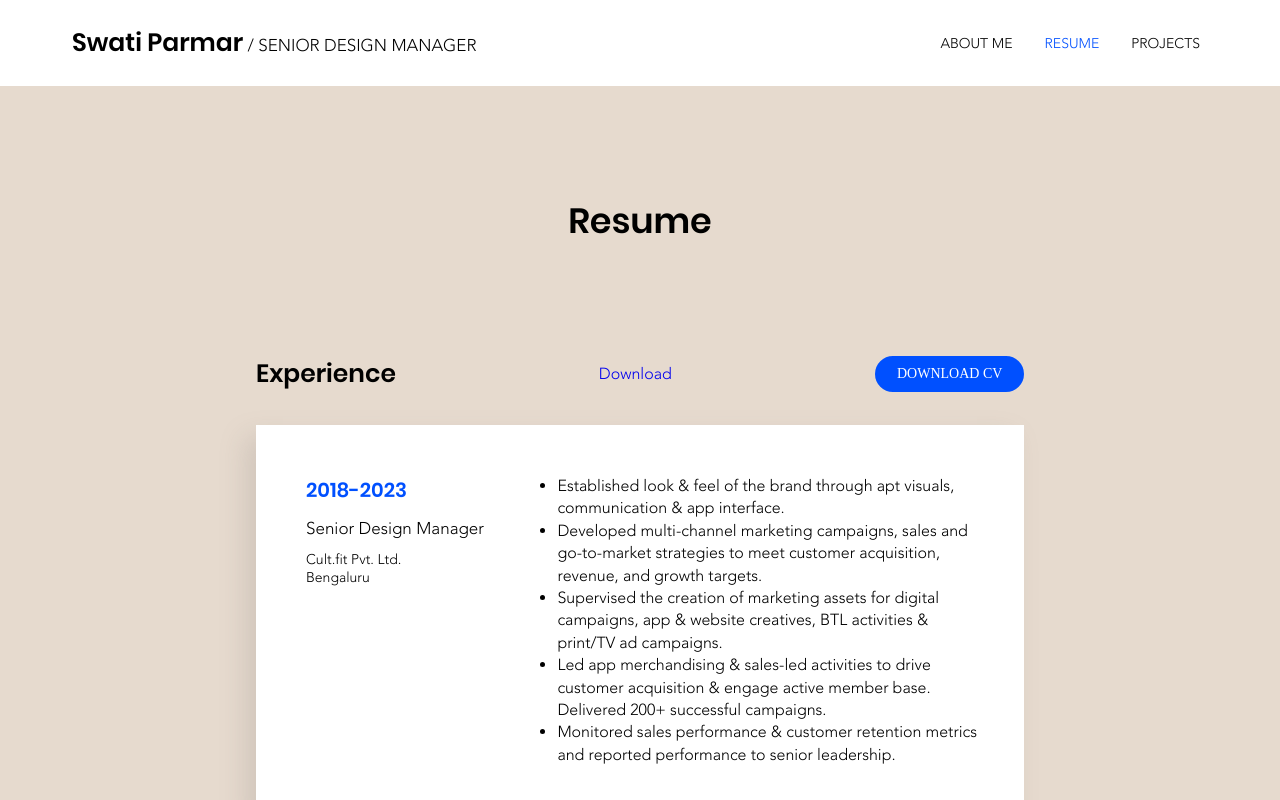
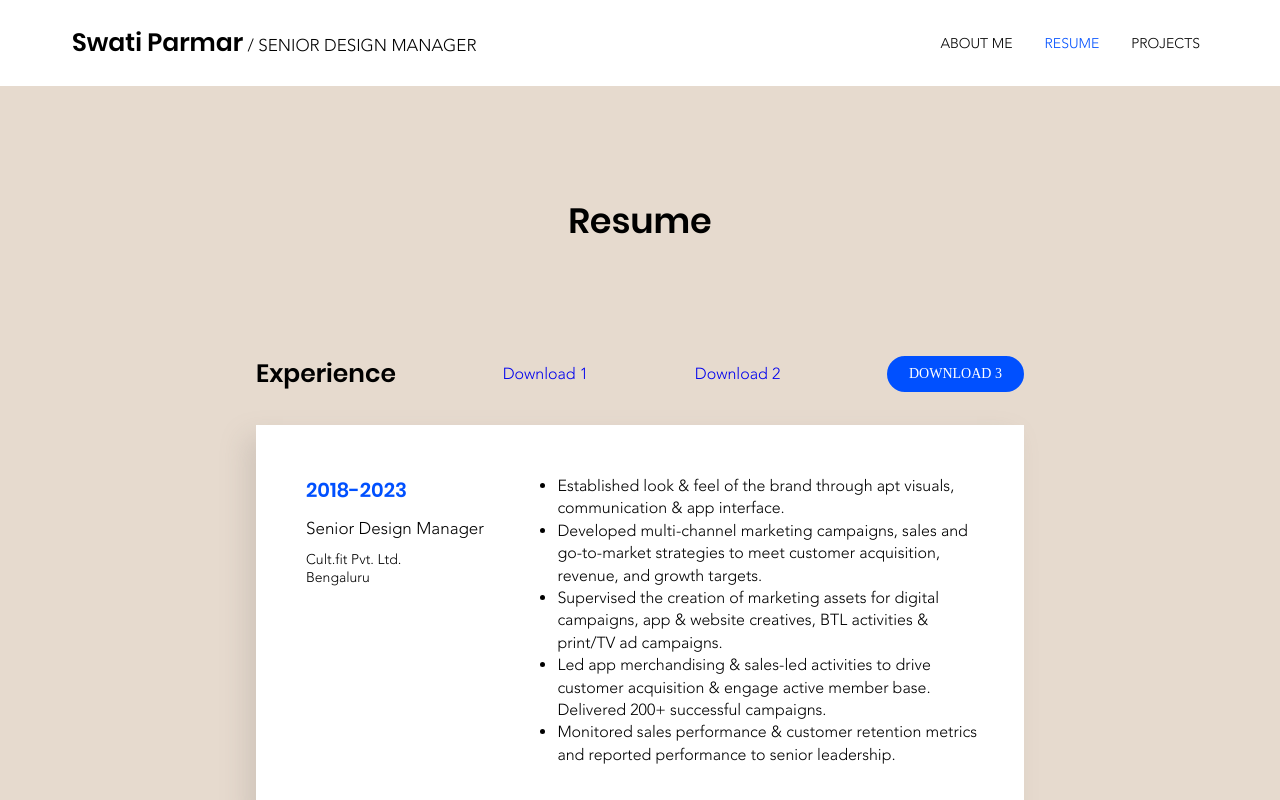
Before and after one commit to yogeshchoudhary147/swati-portfolio, a React app: page /resume in a window 1280 px wide. Shown: the top 800 px of the page. Built offline with nearby package versions, Linux system fonts and the light colour scheme; a web font is replaced by a local one.

Commit message:
feat: download cv button on resume page

```diff
--- a/src/views/Resume.js
+++ b/src/views/Resume.js
@@ -12,11 +12,14 @@ export const Resume = () => (
       <h1 className="heading">Resume</h1>
       <div className="sub-heading-container">
         <h2 className="sub-heading">Experience</h2>
-        <NavLink to="/resources/cv.pdf" target="_blank" download="My_File.pdf">
-          Download
+        <NavLink to="/resources/cv.pdf" target="_blank" download="MY_CV.pdf">
+          Download 1
         </NavLink>
+        <a href="/resources/cv.pdf" target="_blank" download="MY_CV.pdf">
+          Download 2
+        </a>
         <button className="button blue-button" onClick={saveFile}>
-          DOWNLOAD CV
+          DOWNLOAD 3
         </button>
       </div>
       <div className="card">
```
